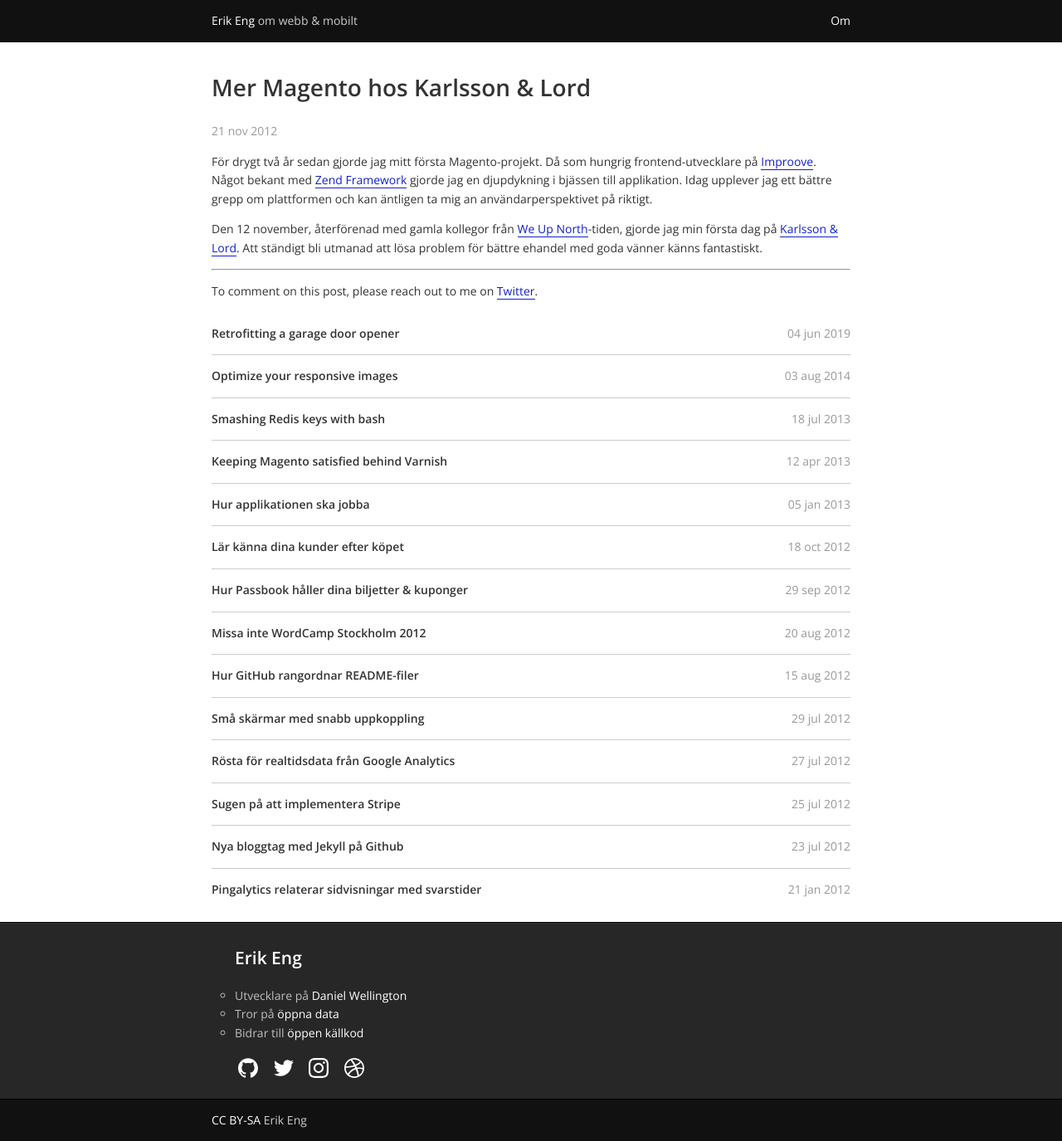
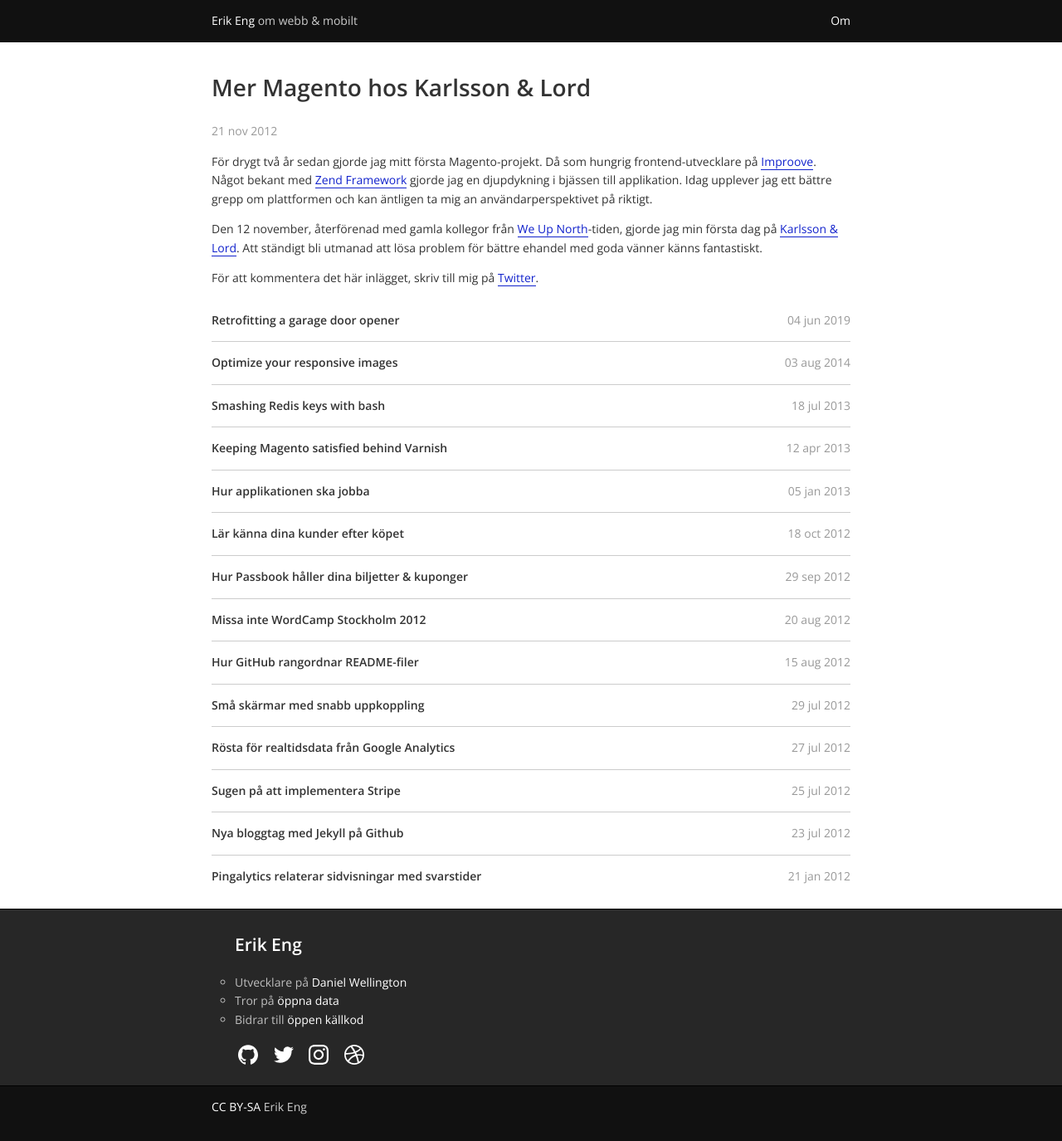
Before and after one commit to ptz0n/ptz0n.github.io, a Jekyll site: the page built from _posts/2012-11-21-mer-magento-hos-karlsson-lard.md, in a window 1280 px wide. Shown: the whole page at 83% size. Built offline with Jekyll 4.4.1, drawn with Linux system fonts in a browser that asks for light colours.

Commit message:
Translate comment paragraph

```diff
--- a/_layouts/post.html
+++ b/_layouts/post.html
@@ -4,7 +4,6 @@
 
 <div role="main">
   <div class="content">
-
     <article>
       <h1>{% if page.header %}{{ page.header }}{% else %}{{ page.title }}{% endif %}</h1>
       <time datetime="{{ page.date }}">{{ page.date | date:'%d %b %Y' | downcase }}</time>
@@ -12,8 +11,11 @@
     </article>
 
     <aside>
-            <hr />
-            <p>To comment on this post, please reach out to me on <a href="https://twitter.com/{{ site.twitter }}" class="twitter" rel="me">Twitter</a>.</p>
+      {% if page.lang == 'en' %}
+        <p>To comment this post, please reach out to me on <a href="https://twitter.com/{{ site.twitter }}" class="twitter" rel="me">Twitter</a>.</p>
+      {% else %}
+        <p>För att kommentera det här inlägget, skriv till mig på <a href="https://twitter.com/{{ site.twitter }}" class="twitter" rel="me">Twitter</a>.</p>
+      {% endif %}
     </aside>
 
     {% include posts.html %}
```
Also changed, not shown: _sass/_typography.scss (+7 -0 lines). Lines whose indentation alone changed are shown as unchanged.
